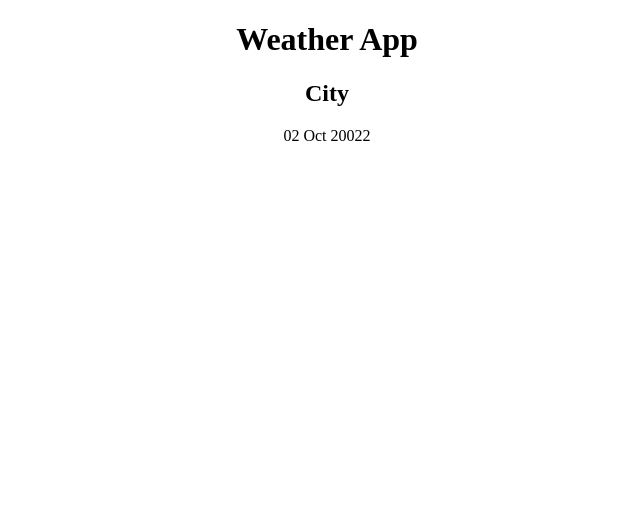
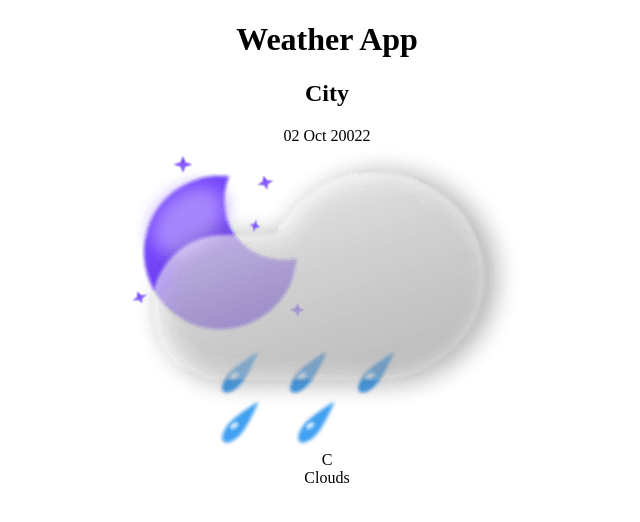
Before and after one commit to Ebazhanov/weather-app, a React (Create React App) app: page / in a window 1280 px wide. Shown: the top 522 px of the page, without its empty margins (313-953 px from the left). Built offline with nearby package versions, Linux system fonts and the light colour scheme.

Commit message:
upd header component

```diff
--- a/package.json
+++ b/package.json
@@ -7,7 +7,7 @@
     "@testing-library/react": "^13.4.0",
     "@testing-library/user-event": "^13.5.0",
     "@types/jest": "^27.5.2",
-    "@types/node": "^16.11.62",
+    "@types/node": "^18.7.23",
     "@types/react": "^18.0.21",
     "@types/react-dom": "^18.0.6",
     "react": "^18.2.0",
--- a/src/components/header/Header.tsx
+++ b/src/components/header/Header.tsx
@@ -1,3 +1,5 @@
+import cloudIcon from "../../assets/cloud.jpg";
+
 export const Header = () => {
   return (
     <>
@@ -5,6 +7,11 @@ export const Header = () => {
       <time className="card_date" dateTime="2022-10-02">
         02 Oct 20022
       </time>
+      <div className="card__icon">
+        <img src={cloudIcon} alt="Clouds" />
+        <div className="card__degree">C</div>
+        <div className="card__weather">Clouds</div>
+      </div>
     </>
   );
 };
--- /dev/null
+++ b/src/react-app-env.d.ts
@@ -0,0 +1 @@
+/// <reference types="react-scripts" />
```
Also changed, not shown: src/assets/cloud.jpg (added), 1 other file (tests, documents, lock files or other folders).
